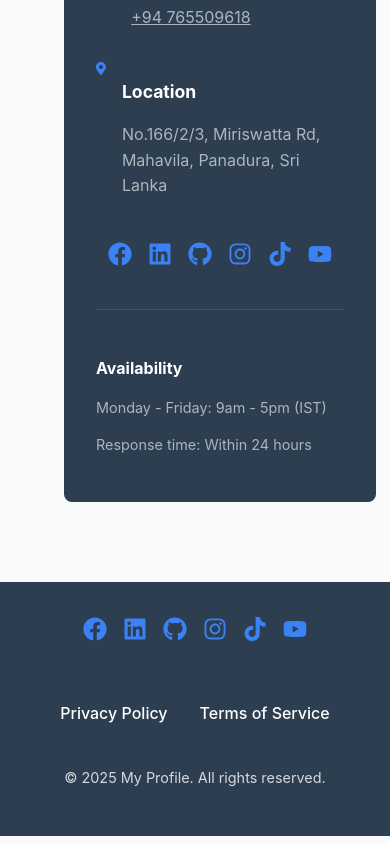
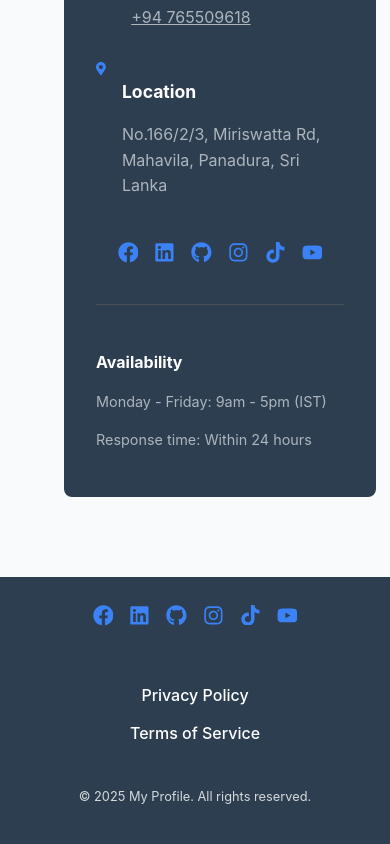
Before and after one commit to SandunPahasara/My-Portfolio-Web-site, a React (Create React App) app: page /contact in a window 390 px wide. Shown: the part 1378-2222 px from the top of the page. Built offline with nearby package versions, Linux system fonts and the light colour scheme.

Commit message:
Add responsive styles for footer and policy popup in App.css

```diff
--- a/src/App.css
+++ b/src/App.css
@@ -24,3 +24,69 @@ html {
   scroll-behavior: smooth;
 }
 @import url('https://fonts.googleapis.com/css2?family=Inter:wght@400;500;600;700&display=swap');
+@media (max-width: 1024px) {
+  .footer-content {
+    padding: 0 40px;
+  }
+
+  .footer-links {
+    gap: 1.5rem;
+  }
+
+  .policy-popup {
+    width: 280px;
+  }
+}
+
+@media (max-width: 768px) {
+  .footer-content {
+    flex-direction: column;
+    align-items: center;
+    text-align: center;
+    padding: 0 20px;
+  }
+
+  .footer-links {
+    flex-direction: column;
+    align-items: center;
+    gap: 1rem;
+  }
+
+  .policy-popup {
+    width: 250px;
+    left: 0;
+    transform: translateX(0);
+  }
+
+  .policy-popup::after {
+    left: 20px;
+  }
+
+  .social-icons {
+    justify-content: center;
+    gap: 1rem;
+  }
+}
+
+@media (max-width: 480px) {
+  .footer {
+    padding: 1.5rem 0;
+  }
+
+  .social-icons a {
+    font-size: 1.3rem;
+  }
+
+  .policy-popup {
+    width: 220px;
+    font-size: 0.85rem;
+  }
+
+  .footer-links {
+    gap: 0.8rem;
+  }
+
+  .copyright {
+    font-size: 0.8rem;
+  }
+}
```
